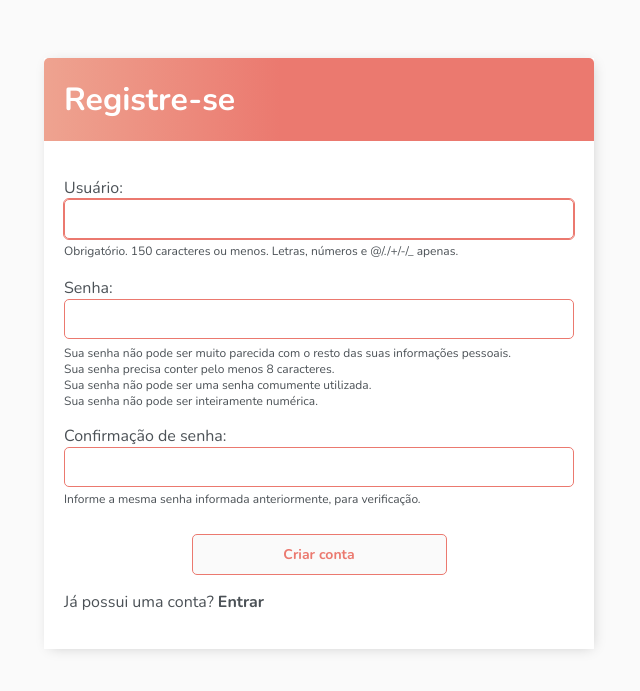
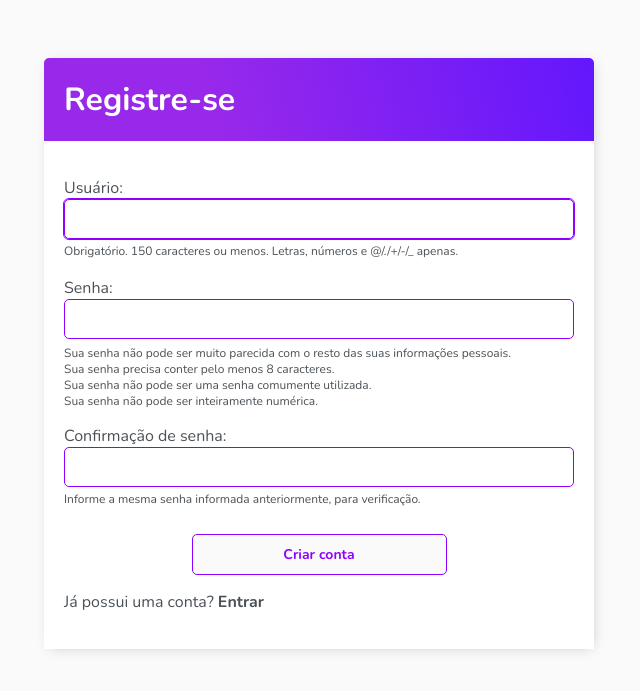
Before and after one commit to GabrielCenteioFreitas/ToDoList-Project, a Django app: page /register/ in a window 1280 px wide. Shown: the top 691 px of the page, without its empty margins (321-961 px from the left). Run offline with Django 4.2, Linux system fonts and the light colour scheme.

Commit message:
change the color theme

```diff
--- a/base/templates/base/main.html
+++ b/base/templates/base/main.html
@@ -39,8 +39,8 @@
 
         .button {
             background: #FAFAFA;
-            color: #eb796f;
-            border: 1px solid #eb796f;
+            color: #9000ff;
+            border: 1px solid #9000ff;
             border-radius: 5px;
             padding: 10px;
 
@@ -53,9 +53,10 @@
         }
         .button:hover {
             background: #eea3905b;
+            background: #9000ff24;
         }
         .button:focus {
-            outline: 1.5px solid #eb796f;
+            outline: 1.5px solid #9000ff;
         }
         .container {
             max-width: 550px;
@@ -71,7 +72,7 @@
             justify-content: space-between;
             padding: 20px;
             border-radius: 5px 5px 0 0;
-            background: linear-gradient(90deg, #eea390 0%, #eb796f 43%, #eb796f 100%);
+            background: linear-gradient(75deg, #9929ea 30%, #6317fd 100%);
         }
         .header-bar *{
             color: #FFFFFF;
@@ -136,7 +137,7 @@
         input[type=text],
         input[type=password],
         textarea {
-            border: 1px solid #eb796f;
+            border: 1px solid #9000ff;
             border-radius: 5px;
             padding: 10px;
             width: 90%;
@@ -144,13 +145,13 @@
         input[type=text]:focus,
         input[type=password]:focus,
         textarea:focus {
-            outline: 1.5px solid #eb796f;
+            outline: 1.5px solid #9000ff;
         }
         #search-add-wrapper .button {
             margin-left: 15px;
         }
         #add-link{
-            color: #eb796f;
+            color: #9000ff;
             font-size: 42px;
             font-weight: 600;
             line-height: 0;
```
Also changed, not shown: templates/static/base/img/website-icon.png.
